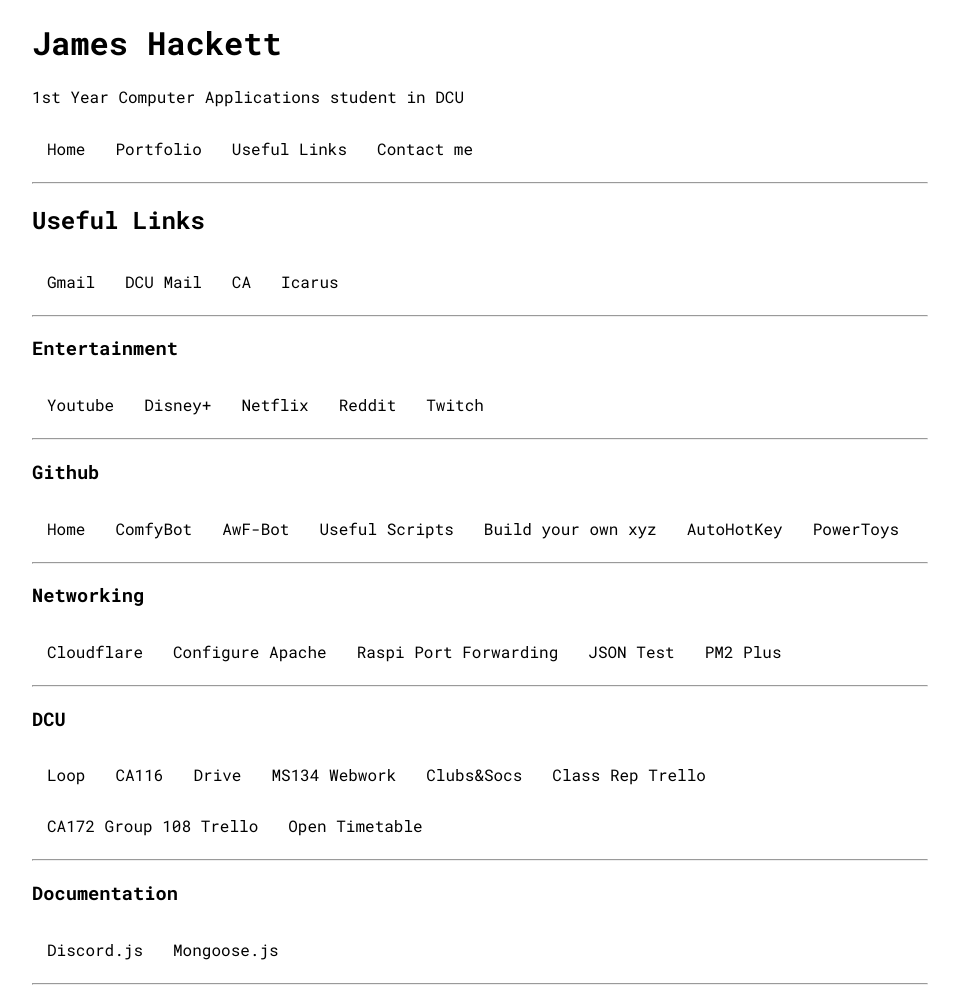
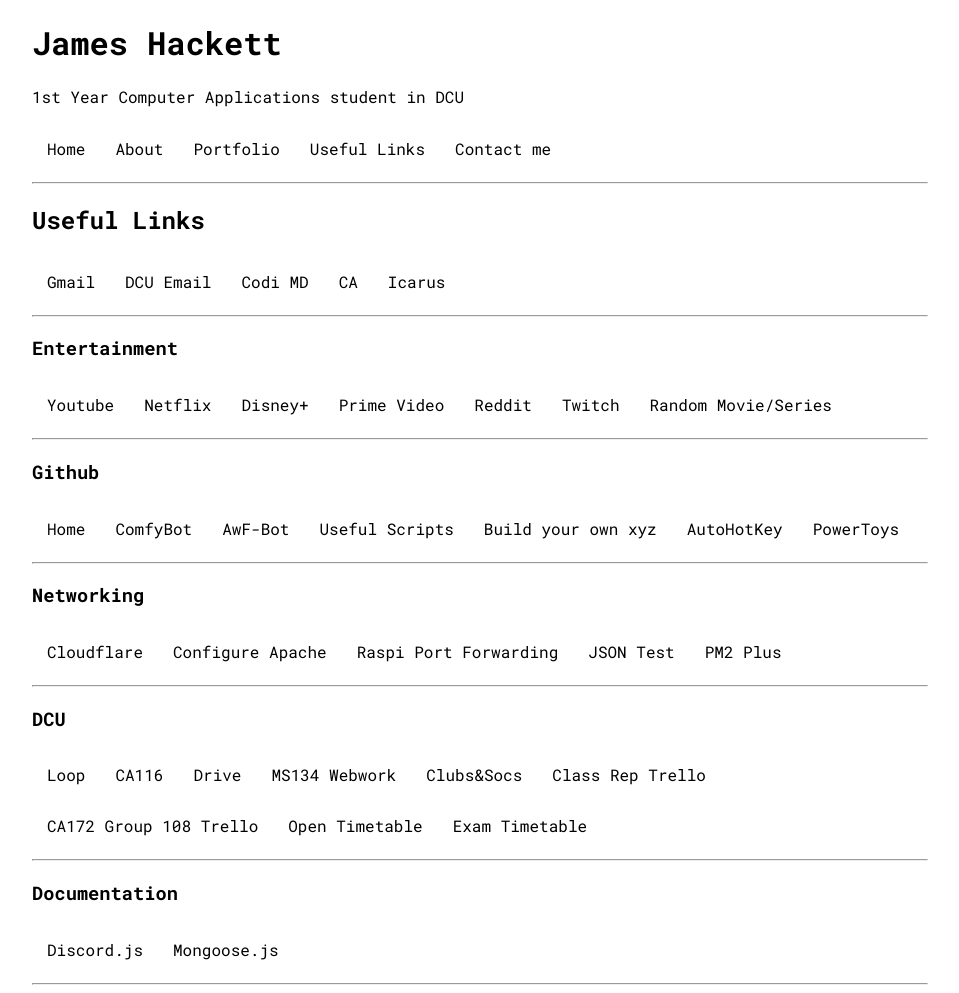
Before and after one commit to DistroByte/website, a plain HTML site: page pages/links/index.html in a window 1280 px wide. Shown: the whole page, without its empty margins (160-1119 px from the left). Drawn offline with Linux system fonts and the light colour scheme.

Commit message:
:sparkles: adds some more links

```diff
--- a/pages/links/index.html
+++ b/pages/links/index.html
@@ -18,6 +18,7 @@
     <p>1st Year Computer Applications student in DCU</p>
     <ul>
       <li><a href="../../">Home</a></li>
+      <li><a href="../../#about">About</a></li>
       <li><a href="http://student.computing.dcu.ie/~hacketj5/portfolio" target="_blank"
           rel="noopener noreferrer">Portfolio</a></li>
       <li><a href="./">Useful Links</a></li>
@@ -30,8 +31,9 @@
   <ul>
     <li><a href="https://mail.google.com/mail/u/0/?ogbl#inbox" target="_blank" rel="noopener noreferrer">Gmail</a></li>
     <li><a href="https://mail.google.com/mail/u/1/?tab=wm&ogbl#inbox" target="_blank" rel="noopener noreferrer">DCU
-        Mail</a>
+        Email</a>
     </li>
+    <li><a href="https://md.redbrick.dcu.ie" target="_blank" rel="noopener noreferrer">Codi MD</a></li>
     <li><a href="http://ca.james-hackett.ie" target="_blank" rel="noopener noreferrer">CA</a></li>
     <li><a href="http://icarus.james-hackett.ie" target="_blank" rel="noopener noreferrer">Icarus</a></li>
   </ul>
@@ -39,10 +41,12 @@
   <h3>Entertainment</h3>
   <ul>
     <li><a href="https://www.youtube.com" target="_blank" rel="noopener noreferrer">Youtube</a></li>
+    <li><a href="https://www.netflix.com/browse" target="_blank" rel="noopener noreferrer">Netflix</a></li>
     <li><a href="https://www.disneyplus.com/en-gb/home" target="_blank" rel="noopener noreferrer">Disney+</a></li>
-    <li><a href="https://www.netflix.com/browse" target="_blank" rel="noopener noreferrer">Netflix</a></li>
+    <li><a href="https://www.primevideo.com" target="_blank" rel="noopener noreferrer">Prime Video</a></li>
     <li><a href="https://www.reddit.com" target="_blank" rel="noopener noreferrer">Reddit</a></li>
     <li><a href="https://www.twitch.tv" target="_blank" rel="noopener noreferrer">Twitch</a></li>
+    <li><a href="">Random Movie/Series</a></li>
   </ul>
   <hr>
   <h3>Github</h3>
@@ -87,6 +91,8 @@
     <li><a href="https://trello.com/b/fv7p7nFj/project-dec-20th" target="_blank" rel="noopener noreferrer">CA172 Group
         108 Trello</a></li>
     <li><a href="https://opentimetable.dcu.ie/" target="_blank" rel="noopener noreferrer">Open Timetable</a></li>
+    <li><a href="https://websvc.dcu.ie/student/examtimetable" target="_blank" rel="noopener noreferrer">Exam
+        Timetable</a></li>
   </ul>
   <hr>
   <h3>Documentation</h3>
```
